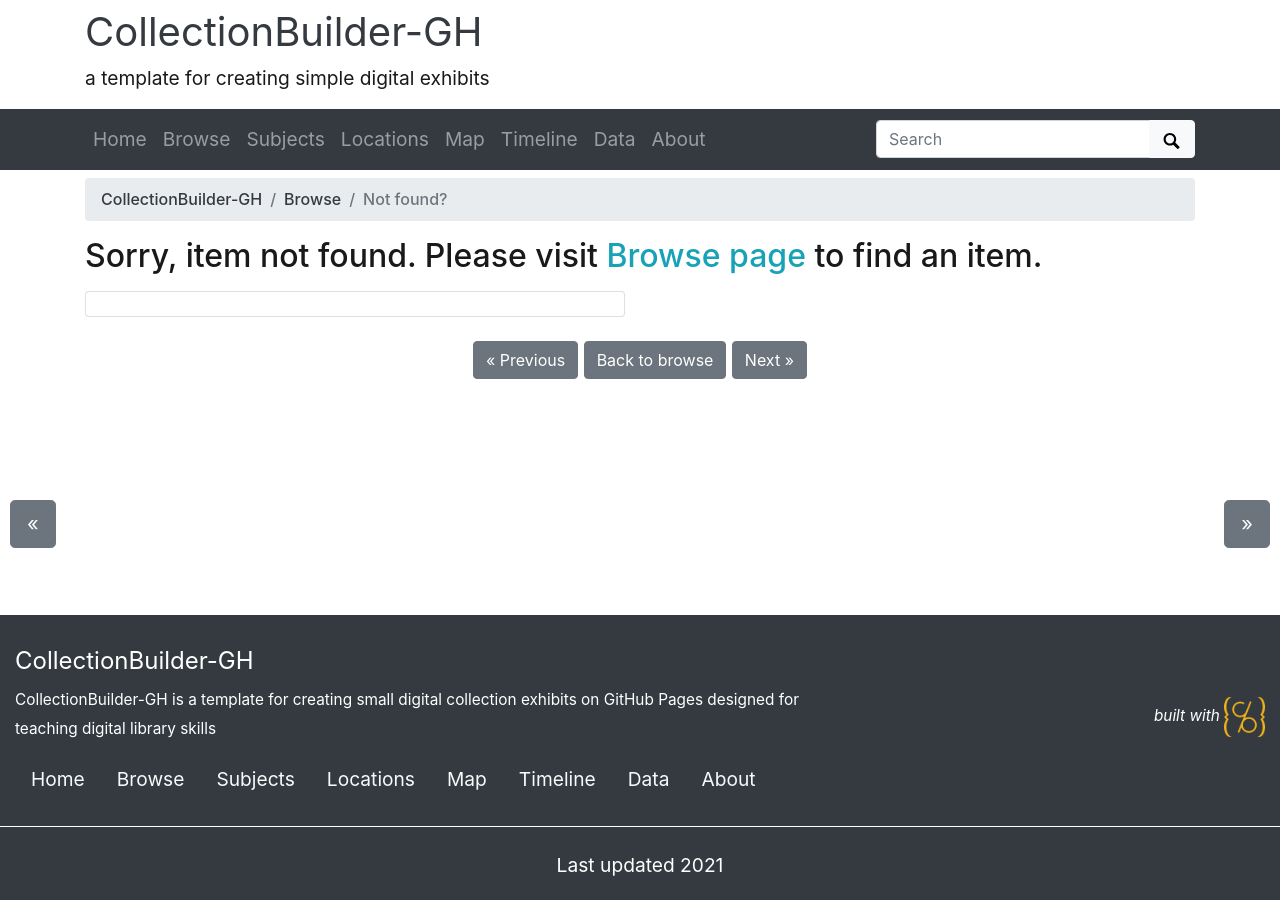
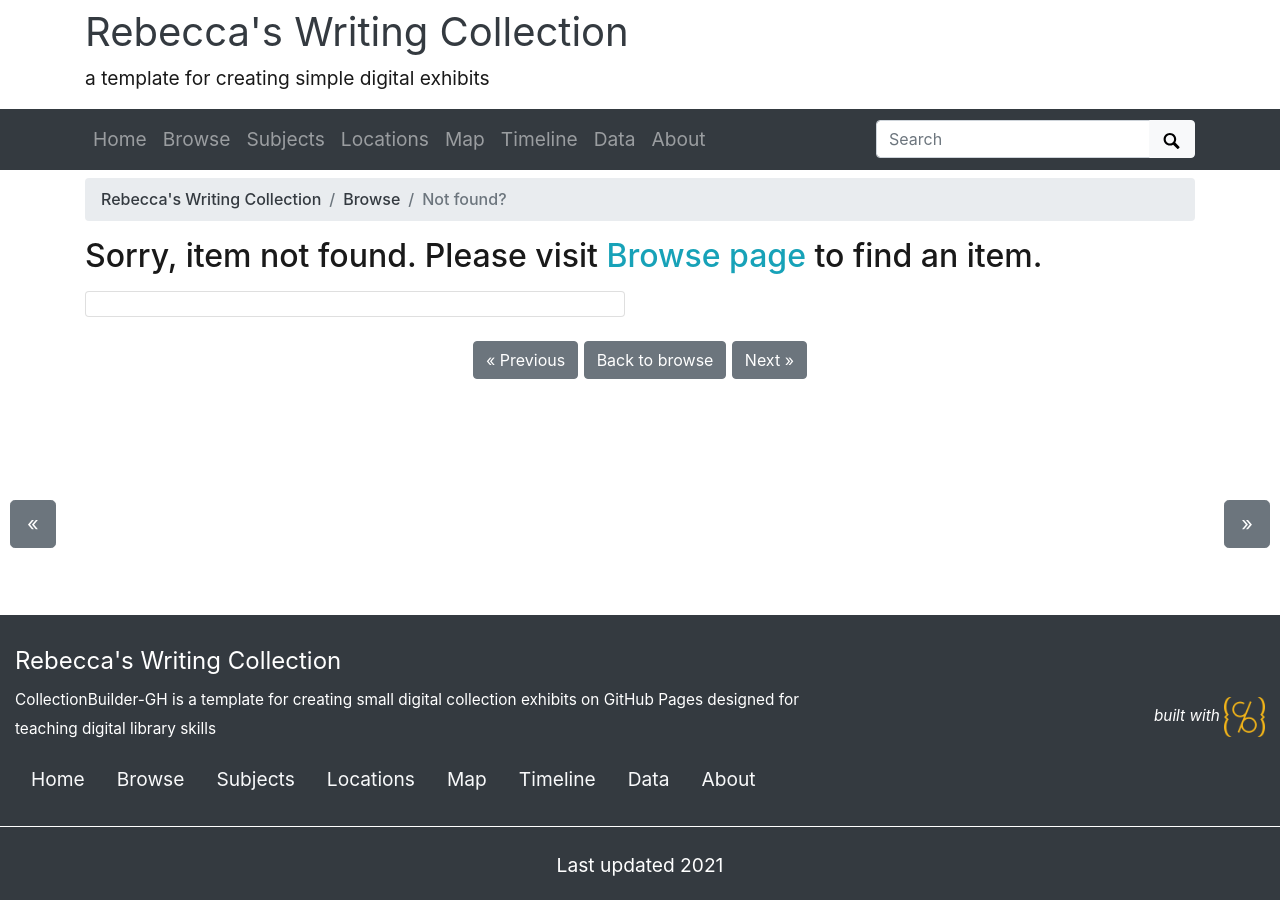
Before and after one commit to infoscirnmh/RNM-Writing, a Jekyll site: the page built from pages/item.md, in a window 1280 px wide. Built offline with Jekyll 4.4.1, drawn with Linux system fonts in a browser that asks for light colours.

Commit message:
Update _config.yml

```diff
--- a/_config.yml
+++ b/_config.yml
@@ -14,13 +14,13 @@
 # on GitHub Pages it is your github repository's name prefixed with a /
 #baseurl: /collectionbuilder-gh
 # location of code, the full url to your github repository
-source-code: https://github.com/CollectionBuilder/collectionbuilder-gh
+source-code: https://github.com/infoscirnmh/RNM-Writing
 
 ##########
 # SITE SETTINGS
 #
 # title of site appears in banner
-title: CollectionBuilder-GH
+title: "Rebecca's  Writing Collection"
 # tagline, a short phrase that will appear throughout the site in the top banner
 tagline: a template for creating simple digital exhibits
 # description appears in meta tags and other locations
```
